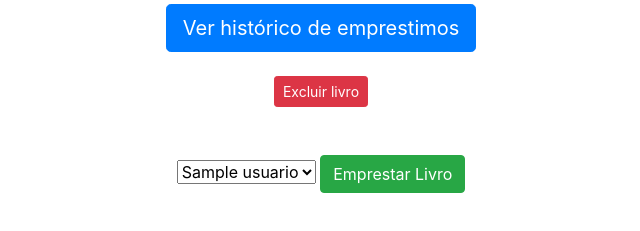
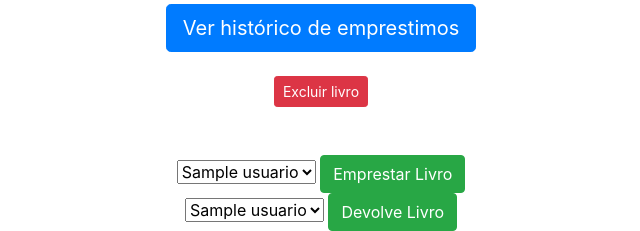
Before and after one commit to naiarar/Empresta-, a Django app: template livro/templates/ver_livro.html in a window 1280 px wide. Shown: the part 587-818 px from the top of the page, without its empty margins (319-959 px from the left). Before the commit the page ends 780 px from the top, so only its background shows below. Run offline with Django 4.2, Linux system fonts and the light colour scheme; the template is opened without the code that fills it: values that come from a table or form of the project are taken from there, others are empty; tables that the repository leaves empty hold one stand-in row (values such as "Sample post").

Commit message:
adc botao devolucao

```diff
--- a/livro/templates/ver_livro.html
+++ b/livro/templates/ver_livro.html
@@ -85,20 +85,18 @@
 
         <input onclick="exibe_input_emprestado(1)" type="submit" value="Emprestar Livro" class="btn btn-success">
     </form>
-<script>
-    function exibe_input_emprestado(v1){
-        if(v1 = 1){
-            document.getElementById('nome_emprestado').style.display = "none"
-            document.getElementById('nome_emprestado').style.display = "block"
-        }
+    <form id="form_devolucao" action="{% url 'devolver_livro' livro.id %}" method="POST">{% csrf_token %}
+        <select id="nome_emprestado" name="nome_emprestado">
+
+            {% for usuario in usuarios %}
+            <option value="{{usuario.id}}">{{usuario.nome}}</option>
+            {% endfor %}
+
+        </select>
 
 
-
-    }
-
-
-</script>
-
+        <input onclick="exibe_input_devolucao(1)" type="submit" value="Devolve Livro" class="btn btn-success">
+    </form>
 
 </div>
 {% endblock %}
```
